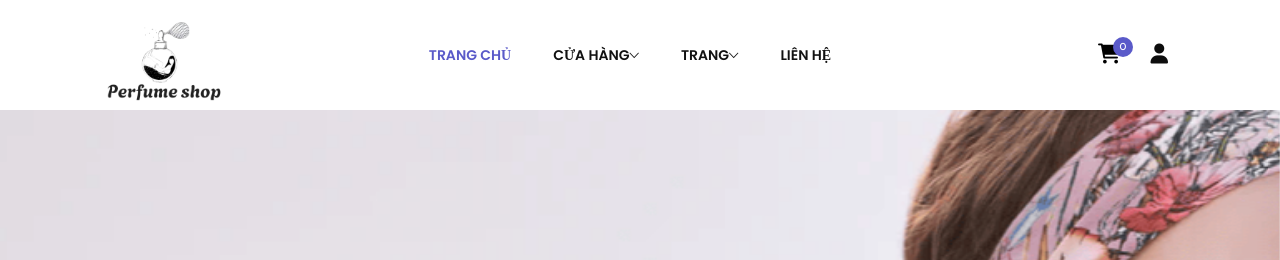
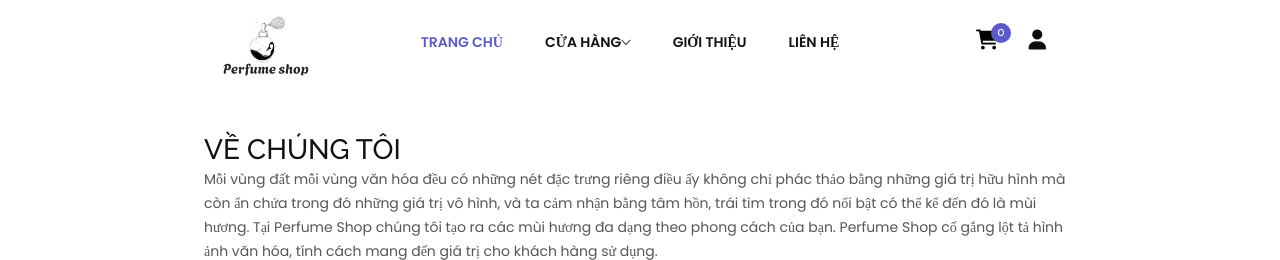
Before and after one commit to buidodat/Duan1, a PHP site: page /Duan1/index.php?act=trang in a window 1280 px wide. Shown: the top 260 px of the page. Run offline with PHP 8.4, Linux system fonts and the light colour scheme; data comes from the database, SQL or seed files in the repository; some libraries are stand-ins or nearby versions; some web fonts are replaced.

Commit message:
update-n

```diff
--- a/admin/index.php
+++ b/admin/index.php
@@ -183,6 +183,7 @@ if(isset($taikhoan)){
               $id_sanpham = $_POST['id_sanpham'];
               $gia = $_POST['gia'];
               $soluong = $_POST['soluong'];
+              $id_thetich = $_POST['id_thetich'];
               // validate
               $error = [];
               if (empty(trim($gia))) {
--- a/admin/taikhoan/quan-ly-tai-khoan.php
+++ b/admin/taikhoan/quan-ly-tai-khoan.php
@@ -65,7 +65,6 @@
                                 <td>
 
                                     <a href="'.$suataikhoan.'"> <button class="btn btn-primary btn-sm edit" type="button" title="Sửa" id="show-emp" data-toggle="modal" data-target="#ModalUP"><i class="fas fa-edit"></i>
-                                        <a href="'.$xoataikhoan.'"> <button class="btn btn-primary btn-sm trash" type="button" title="Xóa"><i class="fas fa-trash-alt"></i></button></button>
 
                                 </td>
                                 </tr>';
--- a/index.php
+++ b/index.php
@@ -18,7 +18,9 @@ include "view/header.php";
 if(isset($_GET['act']) && ($_GET['act'] != "")) {
     $act = $_GET['act'];
     switch($act) {
-
+        case 'trang':
+            include "view/trang.php";
+            break;
         case 'cuahang':
             // gán trước nếu không có đỡ lỗi dòng 30
             $iddm = 0;
@@ -358,14 +360,14 @@ if(isset($_GET['act']) && ($_GET['act'] != "")) {
             include "view/account/quenmk.php";
             break;
         case "quan-ly-tai-khoan":
-            $listtaikhoan = loadall_taikhoan();
+            $listtaikhoan = loadall_taikhoan('','');
             include "taikhoan/quan-ly-tai-khoan.php";
             break;
         case "sua-tai-khoan":
             if(isset($_GET['id']) && ($_GET['id']) > 0) {
                 $taikhoan = loadone_taikhoan($_GET['id']);
             }
-            $listtaikhoan = loadall_taikhoan();
+            $listtaikhoan = loadall_taikhoan('','');
             include "taikhoan/cap-nhat-tai-khoan.php";
             break;
         case "cap-nhat-tai-khoan":
@@ -381,13 +383,13 @@ if(isset($_GET['act']) && ($_GET['act'] != "")) {
                 update_taikhoan($id, $hoten, $email, $sdt, $matkhau, $diachi, $capbac);
                 $thongbao = 'Cập nhật tài khoản thành công';
             }
-            $listtaikhoan = loadall_taikhoan();
+            $listtaikhoan = loadall_taikhoan('','');
             include "taikhoan.php/cap-nhat-tai-khoan.php";
         case 'xoa-tai-khoan':
             if(isset($_GET['id']) && ($_GET['id'])) {
                 delete_taikhoan($_GET['id']);
             }
-            $listtaikhoan = loadall_taikhoan();
+            $listtaikhoan = loadall_taikhoan('','');
             include 'taikhoan.php/quan-ly-tai-khoan.php';
             break;
         case 'thoat':
--- a/model/binhluan.php
+++ b/model/binhluan.php
@@ -24,3 +24,4 @@ function delete_binhluan($id_sanpham)
     $sql = "DELETE FROM binhluan WHERE id =" . $id_sanpham;
     pdo_execute($sql);
 }
+?>
--- a/model/danhmuc.php
+++ b/model/danhmuc.php
@@ -42,3 +42,4 @@ function fk_danhmuc($iddm){
     $sql = "SELECT * FROM sanpham  WHERE iddm = $iddm";
     return pdo_query($sql);
 }
+?>
--- a/model/thongke.php
+++ b/model/thongke.php
@@ -16,5 +16,4 @@ function doanhthutheothang()
     ORDER BY nam DESC, thang asC";
     return pdo_query($sql);
 }
-    ?>
-    <?php
+?>
--- a/view/header.php
+++ b/view/header.php
@@ -47,15 +47,7 @@
                 </ul>
               </li>
               <li>
-                <a href="#">Trang<i class="ion-ios-arrow-down"></i></a>
-                <ul class="sub-menu">
-                  <!-- <li><a href="index.php?act=thongtin">Tin Tức</a></li> -->
-                  <li><a href="index.php?act=giohang">Giỏ Hàng</a></li>
-                  <!-- <li><a href="index.php?act=thanhtoan">Đơn Hàng</a></li> -->
-                  <li><a href="index.php?act=dangnhap">Đăng nhập & Đăng Ký</a></li>
-                  <!-- <li><a href="index.php?act=taikhoanuser">Thông Tin Tài Khoản</a></li> -->
-                  <!-- <li><a href="index.php?act=spyeuthich">Wishlist Page</a></li> -->
-                </ul>
+                <a href="index.php?act=trang">Giới Thiệu</a>
               </li>
               <!-- <li>
                 <a href="index.php?act=thongtin">Tin Tức</a>
--- /dev/null
+++ b/view/trang.php
@@ -0,0 +1,63 @@
+<br>
+<br>
+<div class="container">
+
+    <div class="item">
+
+        <h3>VỀ CHÚNG TÔI</h3>
+        <p>
+            Mỗi vùng đất mỗi vùng văn hóa đều có những nét đặc trưng riêng điều ấy không chỉ phác thảo bằng những giá trị hữu hình mà còn ẩn chứa trong đó những giá trị vô hình,
+            và ta cảm nhận bằng tâm hồn, trái tim trong đó nổi bật có thể kể đến đó là mùi hương. Tại Perfume Shop chúng tôi tạo ra các mùi hương đa dạng theo phong cách của bạn.
+            Perfume Shop cố gắng lột tả hình ảnh văn hóa, tính cách mang đến giá trị cho khách hàng sử dụng.</p>
+
+    </div>
+    <div class="">
+        <img src="./img/anh.png" alt="">
+    </div>
+    <div class="item">
+        <h3>SỨ MỆNH</h3>
+        <p>
+            “Mã số bí mật tô điểm mùi hương cho mỗi người”. Với mong muốn giúp với các bạn tạo dựng nên một phong cách cá nhân riêng. Perfume Shop là chìa khóa bí mật giúp bạn thu hút, hấp dẫn và tự tin hơn.
+            Với mục tiêu và sứ mệnh, Perfume Shop mong rằng có thể đưa các sản phẩm nước hoa, những mùi hương được giữ nguyên vẹn tinh thần về với người tiêu dùng Việt Nam khắp cả nước. Với mức giá hợp túi tiền, đảm bảo chất lượng, dịch vụ tư vấn và sự trân trọng đối với người tiêu dùng. Giúp bạn có những trải nghiệm an tâm nhất khi lựa chọn sản phẩm tại Perfume Shop. Dựa trên phương châm “Chân thật từ lời nói đến mùi hương”.Perfume Shop luôn cố gắng đem đến những gì tốt nhất giúp bảo toàn cảm xúc sử dụng nước hoa của bạn. Bằng cách liên tục nâng cao kiến thức tư vấn cũng như sự chu đáo trong phong cách phục vụ.
+        </p>
+    </div>
+    <img src="./img/b6fbfd06220ac120d104d56dd094f3c3.jpg" alt="">
+
+    <div class="item">
+        <h3>SẢN PHẨM Perfume Shop </h3>
+        <p>
+Thương hiệu Việt với sản phẩm chủ lực về tinh dầu nước hoa có đa dạng mùi hương dành cho nam, nữ, unisex. Sản phẩm dung tích chai 100ml được đa số khách hàng yêu thích và sử dụng bởi sự nhỏ gọn, tiện lợi, tính đa dụng khi có thể dễ dàng mang theo bên mình, sử dụng bất cứ nơi đâu. Phù hợp với những người có cuộc sống năng động, bận rộn, di chuyển nhiều. Hơn thế nữa, Perfume Shop với mùi hương phong phú, độc đáo và mới mẻ giúp thỏa mãn cá tính người dùng khó tính nhất nhưng với một mức giá dễ tiếp cận cho nhiều người. Chúng tôi gửi gắm vào từng sản phẩm với thông điệp “mỗi gói hàng như một gói quà”.</p>
+<img src="./img/b6fbfd06220ac120d104d56dd094f3c3.jpg" alt="">
+    </div>
+    <div class="item">
+        <h3>TẦM NHÌN</h3>
+
+        <p>rở thành một Chuyên gia trong ngành kinh doanh nước hoa. Đưa những điều chân thật nhất đến với người tiêu dùng, đặc biệt là những người mới tham gia vào cộng đồng yêu mùi hương. Giúp cho 1 triệu người Việt Nam tìm thấy được mùi hương yêu thích của mình.</p>
+    </div>
+    <br>
+
+    <div class="item">
+        <h3>GIÁ TRỊ CỐT LÕI 5C</h3>
+        <p> <h5>Chân thật</h5>  – “Nói thật, làm thật, sản phẩm thật.” 3 chữ thật luôn luôn xuất hiện trong mọi hoạt động và phương châm kinh doanh của Perfumer Shop . Giúp Perfumer Shop luôn giữ được lời hứa với khách hàng. Giữ vững uy tín trong nhiều năm và giữ được lòng người dù trong nội bộ hay bên ngoài. Chỉ cần đối đãi bằng sự chân thật thì sẽ luôn nhận được hồi đáp xứng đáng.</p>
+        <p> <h5>Chu đáo</h5>  – Quan tâm khách hàng, đồng nghiệp lẫn bạn bè và người thân đúng chỗ, đúng người và đúng thời điểm. Nghĩa là dành cho họ điều họ cần, điều mang đến giá trị giúp mọi người cảm nhận được sự yêu thương. Yêu theo cách của người đó cần, chứ không làm theo cách mình muốn.</p>
+        <p> <h5>Con người</h5> – Là yếu tố quan trọng nhất. Kể cả khách hàng lẫn nhân sự nội bộ đến các đối tác làm ăn phải luôn được đề cao và tôn trọng.</p>
+        <p><h5>Cùng phát triển</h5> – Mọi sự góp ý và đánh giá luôn dựa trên tinh thần cùng cố gắng và phát triển. Khách hàng đánh giá Perfumer Shop, đánh giá nhân sự hay nội bộ nhân sự góp ý cho nhau. Đôi bên luôn ở thái độ tích cực, lắng nghe tích cực, đóng góp tích cực. Và một tinh thần tích cực để thay đổi và phát triển.</p>
+        <p><h5>Chủ động</h5> – Làm việc dựa trên tinh thần chủ động. Chủ động học hỏi, chủ động phát triển và chủ động thực hiện công việc theo kế hoạch.</p>
+    </div>
+</div>
+<br>
+<br>
+<style>
+    .container {
+        width: 70%;
+    }
+
+    .item {
+        width: 70%px;
+        /* height: 800px; */
+        /* text-align: center;   */
+    }
+</style>
+<?php
+include "footer.php"
+?>
```
